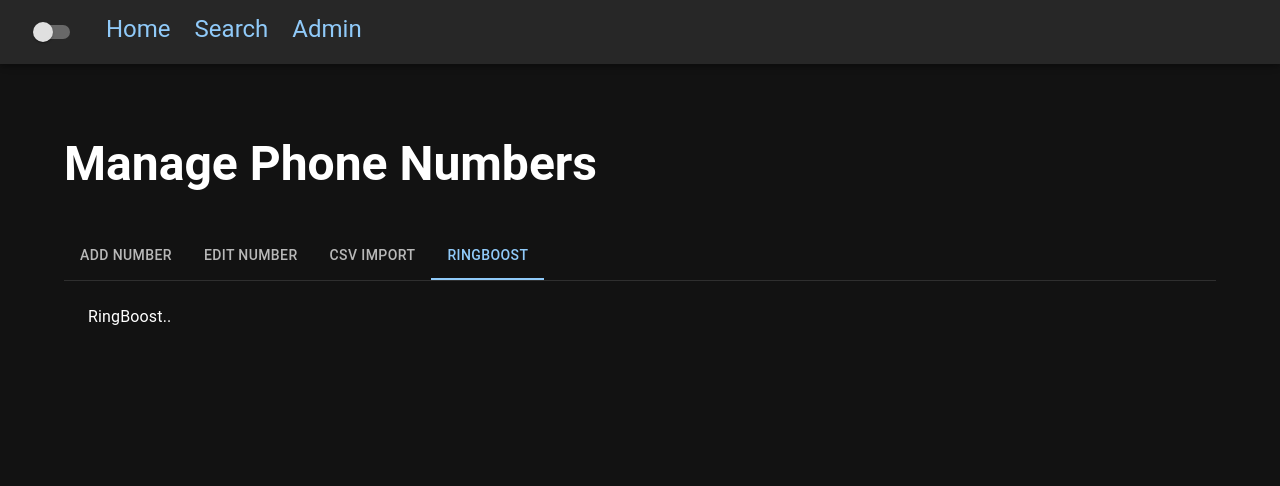
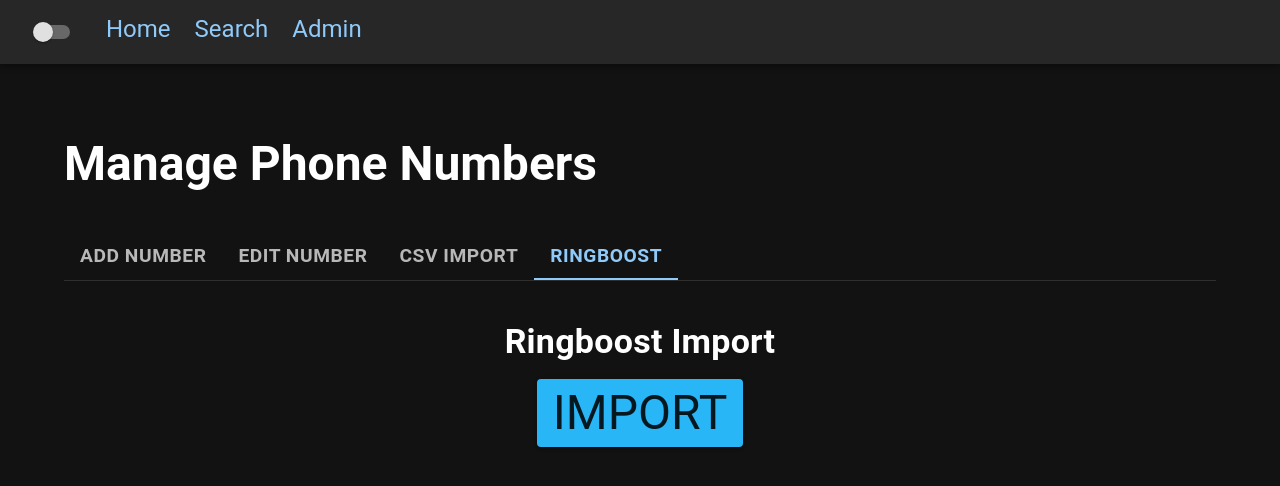
Before and after one commit to acbullock/teliance-web, a React (Create React App) app: page /teliance-web/admin in a window 1280 px wide. Both pictures are taken after a click on the tab "RINGBOOST". Shown: the top 486 px of the page. Built offline with nearby package versions, Linux system fonts and the light colour scheme; no server answers.

Commit message:
ringboost import done

```diff
--- a/src/Admin.js
+++ b/src/Admin.js
@@ -2,6 +2,7 @@
 import { Typography, Container, Tabs, Tab,Box } from '@mui/material';
 import AddPhoneNumber from "./AddPhoneNumber"
 import EditPhoneNumber from "./EditPhoneNumber"
+import RingBoost from "./RingBoost"
 function CustomTabPanel(props) {
   const { children, value, index, ...other } = props;
 
@@ -36,10 +37,10 @@
       <Box sx={{ width: '100%', mt: 5 }}>
         <Box sx={{ borderBottom: 1, borderColor: 'divider' }}>
           <Tabs variant="scrollable" value={currentTab} onChange={handleChangeTab} aria-label="admin tabs">
-            <Tab label="Add Number" {...a11yProps(0)} />
-            <Tab label="Edit Number" {...a11yProps(1)} />
-            <Tab label="CSV Import" {...a11yProps(2)} />
-            <Tab label="RingBoost" {...a11yProps(3)} />
+            <Tab label="Add Number" {...a11yProps(0)} sx={{ fontWeight: 'bold', fontSize: '1.2rem' }}/>
+            <Tab label="Edit Number" {...a11yProps(1)}  sx={{ fontWeight: 'bold', fontSize: '1.2rem' }}/>
+            <Tab label="CSV Import" {...a11yProps(2)}  sx={{ fontWeight: 'bold', fontSize: '1.2rem' }}/>
+            <Tab label="RingBoost" {...a11yProps(3)}  sx={{ fontWeight: 'bold', fontSize: '1.2rem' }}/>
           </Tabs>
         </Box>
         <CustomTabPanel value={currentTab} index={0}>
@@ -52,7 +53,7 @@
           CSV Import..
         </CustomTabPanel>
         <CustomTabPanel value={currentTab} index={3}>
-          RingBoost..
+          <RingBoost />
         </CustomTabPanel>
       </Box>
     </Container>
--- a/src/EditPhoneNumber.js
+++ b/src/EditPhoneNumber.js
@@ -253,7 +253,7 @@
 
                     <Box sx={{mb:2}}>
 
-                    <Button variant="contained" disabled={loading} ><Typography variant="h6" onClick={handleUpdate}>Update</Typography></Button>
+                    <Button variant="contained" disabled={loading}><Typography variant="h6" onClick={handleUpdate}>Update</Typography></Button>
                     </Box>
 
 
--- a/src/RingBoost.js
+++ b/src/RingBoost.js
@@ -0,0 +1,62 @@
+import React from 'react'
+import {
+  Typography,
+  Container,
+  Button,
+  Box,
+  CircularProgress,
+  Collapse,
+  Alert
+} from '@mui/material';
+export default function RingBoost() {
+  const [loading, setLoading] = React.useState(false)
+  const [successAlert, setSuccessAlert] = React.useState(false)
+  const [errorAlert, setErrorAlert] = React.useState(false)
+  const handleImport = async () => {
+    setLoading(true)
+    setErrorAlert(false)
+    setSuccessAlert(false)
+    let found = await fetch(`https://eddb.teliance.com/api/phone-numbers/ringBoostImport`)
+    if(found.ok) {
+      setLoading(false)
+      setSuccessAlert(true)
+    }
+    else{
+      setLoading(false)
+      setErrorAlert(true)
+    }
+
+
+
+  }
+
+
+
+
+  return (
+    <Container maxWidth={false} sx={{mt:2, display: "flex", justifyContent: "center", alignItems: "center", minHeight: "50%"}}>
+      <Box sx={{display:"flex", flexDirection: "column"}} spacing={2} gap={2}>
+        <Box sx={{ display: 'flex', flexDirection: 'column', alignItems: 'center' }}>
+          <Typography variant="h4" sx={{fontWeight:"bold"}}>Ringboost Import</Typography>
+        </Box>
+        <Box sx={{ display: 'flex', flexDirection: 'column', alignItems: 'center' }}>
+          <Box display={loading?"flex" : "none"} sx={{alignX: "center", justifyContent: "center"}}>
+          <CircularProgress color="warning"/>
+
+          </Box>
+          <Collapse in={successAlert} >
+               <Alert onClose={()=>setSuccessAlert(false)} severity="success" sx={{m: 3}}>
+                 Import Complete!
+               </Alert>
+            </Collapse>
+            <Collapse in={errorAlert} >
+            <Alert onClose={()=>setErrorAlert(false)} severity="error" sx={{m: 3}}>
+                 Error importing..
+               </Alert>
+               </Collapse>
+          <Button disabled={loading} variant="contained" color="info" onClick={handleImport}><Typography variant="h3">Import</Typography></Button>
+        </Box>
+      </Box>
+    </Container>
+    );
+}
```
